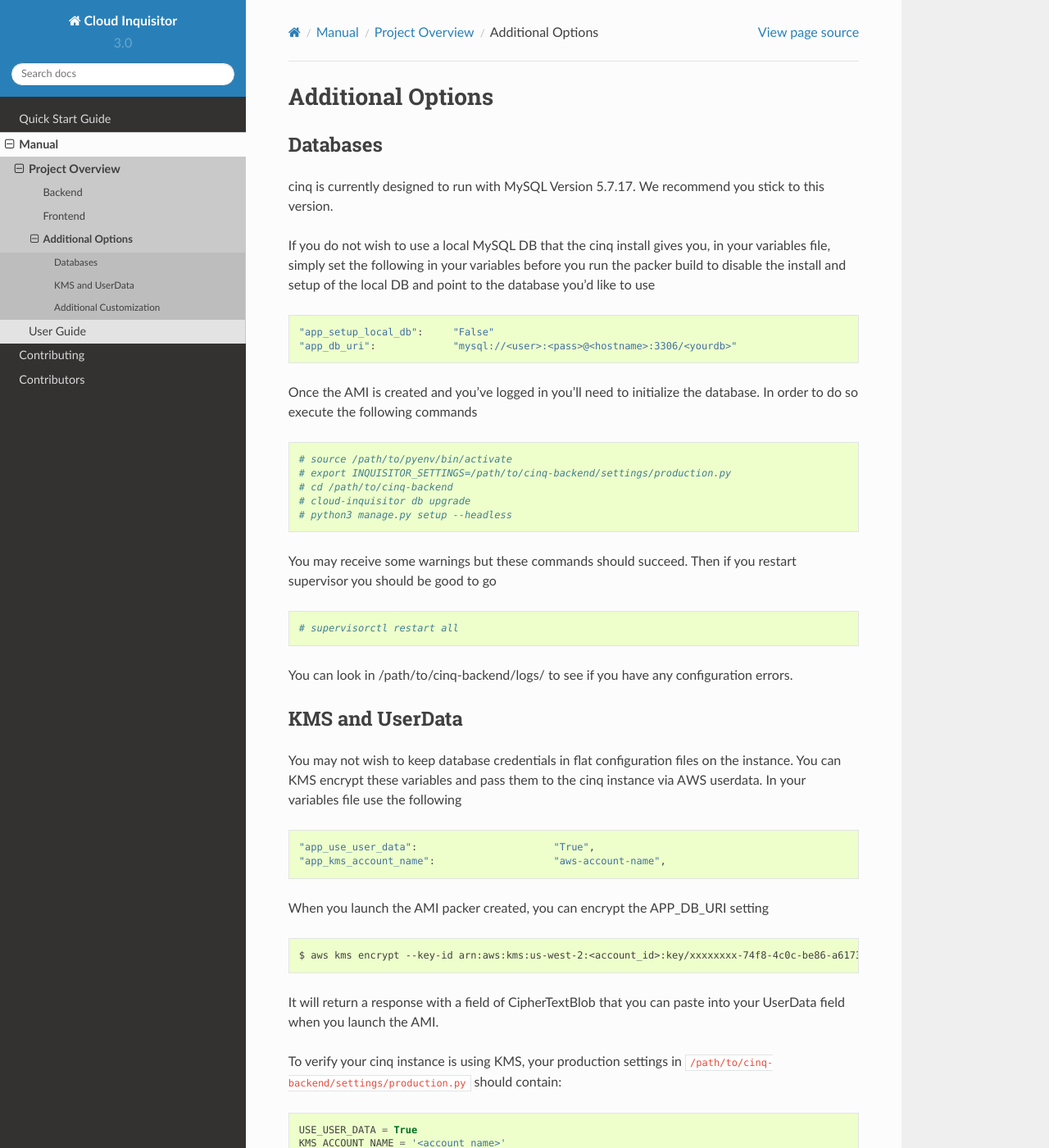
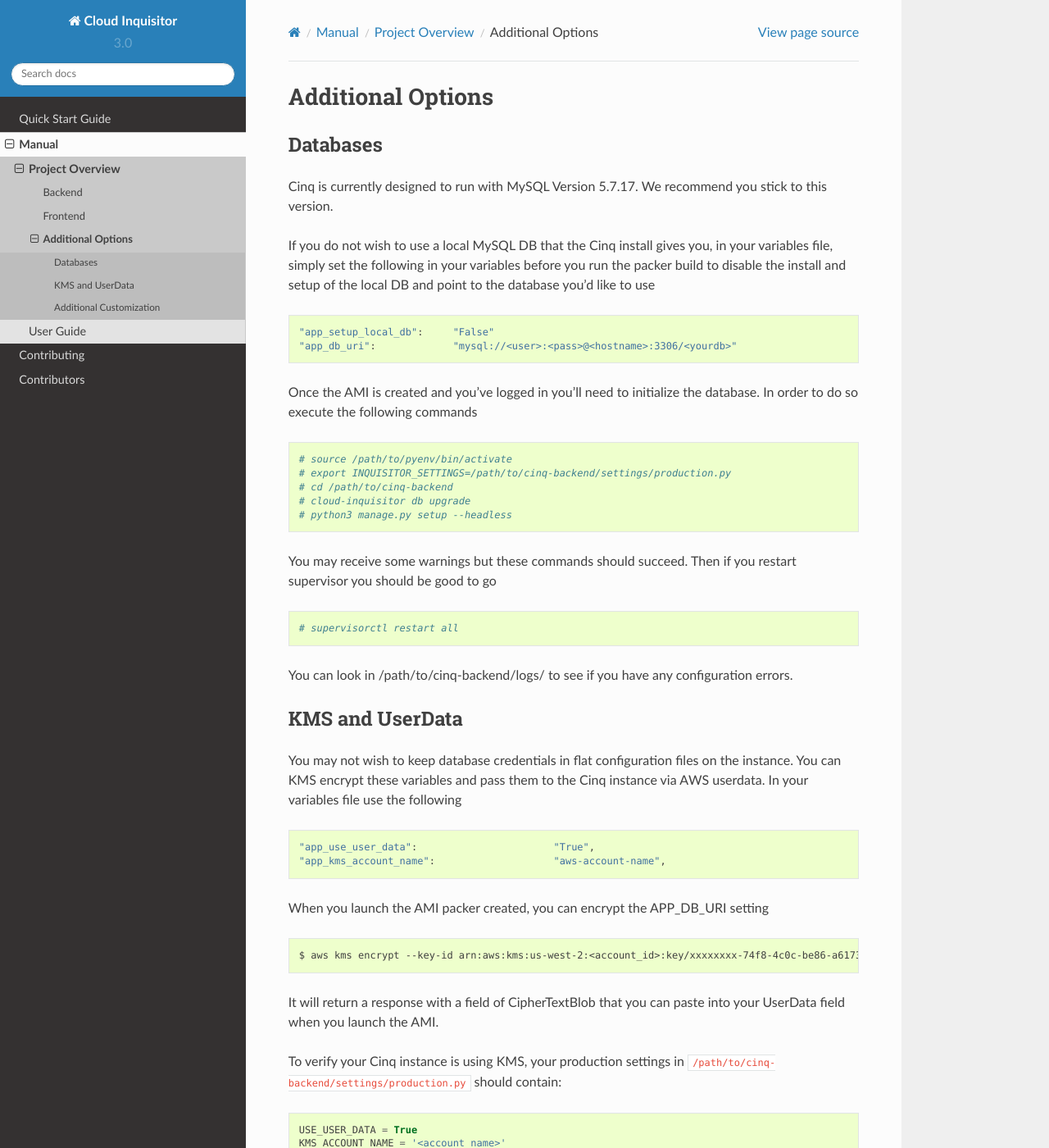
Before and after one commit to RiotGames/cloud-inquisitor, a Sphinx documentation site: the page built from docs/source/manual/overview/additional_options.rst, in a window 1280 px wide and 1400 px high. Shown: the whole window at 82% size. Built offline with Sphinx 7.4.7 and the Read the Docs theme 2.0.0, drawn with Linux system fonts in a browser that asks for light colours; formulas are drawn with MathJax 3; some of the changed text lies outside the part shown.

Commit message:
Minor improvements

```diff
--- a/docs/source/manual/overview/additional_options.rst
+++ b/docs/source/manual/overview/additional_options.rst
@@ -4,9 +4,9 @@ Additional Options
 Databases
 ---------
 
-cinq is currently designed to run with MySQL Version 5.7.17. We recommend you stick to this version.
+Cinq is currently designed to run with MySQL Version 5.7.17. We recommend you stick to this version.
 
-If you do not wish to use a local MySQL DB that the cinq install gives you, in your variables file, simply set the following in your variables before you run the packer build to disable
+If you do not wish to use a local MySQL DB that the Cinq install gives you, in your variables file, simply set the following in your variables before you run the packer build to disable
 the install and setup of the local DB and point to the database you'd like to use ::
 
 "app_setup_local_db":     "False"
@@ -31,7 +31,7 @@ You can look in /path/to/cinq-backend/logs/ to see if you have any configuration
 KMS and UserData
 ----------------
 
-You may not wish to keep database credentials in flat configuration files on the instance. You can KMS encrypt these variables and pass them to the cinq instance
+You may not wish to keep database credentials in flat configuration files on the instance. You can KMS encrypt these variables and pass them to the Cinq instance
 via AWS userdata. In your variables file use the following ::
 
 "app_use_user_data":                       "True",
@@ -43,7 +43,7 @@ $ aws kms encrypt --key-id arn:aws:kms:us-west-2:<account_id>:key/xxxxxxxx-74f8-
 
 It will return a response with a field of CipherTextBlob that you can paste into your UserData field when you launch the AMI.
 
-To verify your cinq instance is using KMS, your production settings in ``/path/to/cinq-backend/settings/production.py`` should contain: ::
+To verify your Cinq instance is using KMS, your production settings in ``/path/to/cinq-backend/settings/production.py`` should contain: ::
 
  USE_USER_DATA = True
  KMS_ACCOUNT_NAME = '<account_name>'
@@ -135,10 +135,10 @@ Backend Settings
 * ``app_ssl_enabled`` - Enable SSL on frontend and backend. Default: ``True``
 * ``app_ssl_cert_data`` - Base64 encoded SSL public key data, used if not using self-signed certificates. Default: ``None``
 * ``app_ssl_key_data`` - Base64 encoded SSL private key data, used if not using self-signed certificates. Default: ``None``
-* ``app_use_user_data`` - Tells cinq to read variables from encrypted user-data
+* ``app_use_user_data`` - Tells Cinq to read variables from encrypted user-data
 * ``app_kms_account_name`` - Provides an account name for kms.
 * ``app_user_data_url`` - URL where user data is access. Default: ``http://169.254.169.254/latest/user-data``
 
 FYI
 ^^^
-The vast majority of these settings should be left at their default values unless you fell you must change them to get cinq running.
+The vast majority of these settings should be left at their default values unless you fell you must change them to get Cinq running.
--- a/docs/source/manual/overview/frontend.rst
+++ b/docs/source/manual/overview/frontend.rst
@@ -4,7 +4,7 @@ Frontend
 ========
 
 This project provides the web frontend for the ``Cloud Inquisitor`` system, and is built using `AngularJS <https://angular.io/>`_ and
-angularjs-material (Google Material Design) elements, with a few jQuery based libraries as well.
+`AngularJS Material <https://material.angularjs.org/>`_ with a few jQuery based libraries as well.
 
 Building
 --------
```
Also changed, not shown: README.md (+2 -2 lines).
